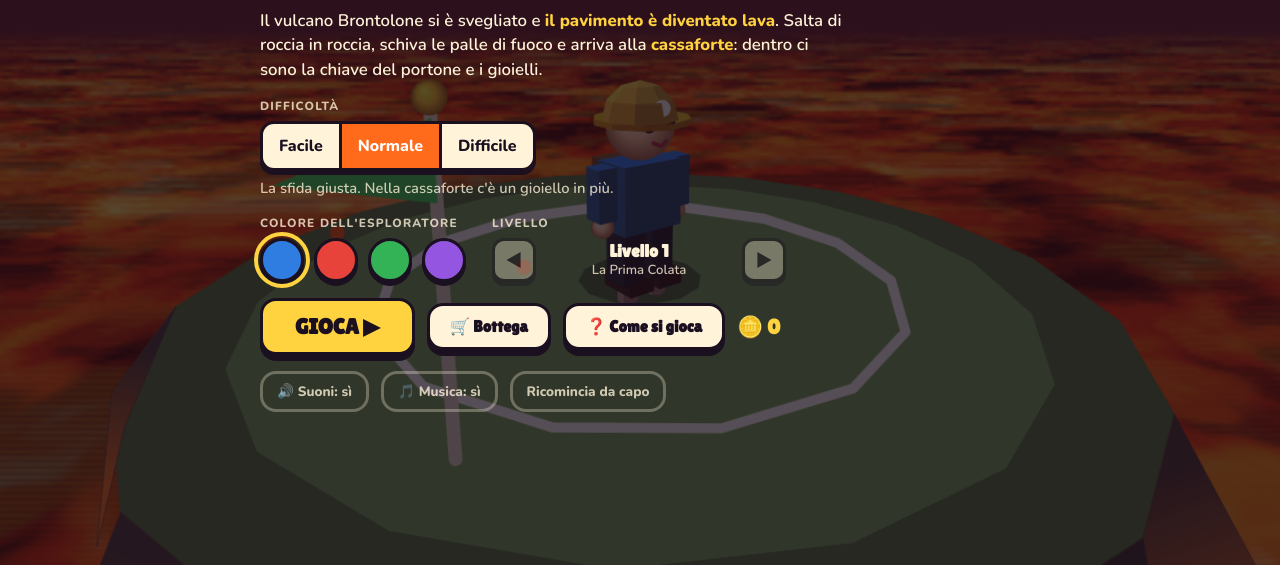
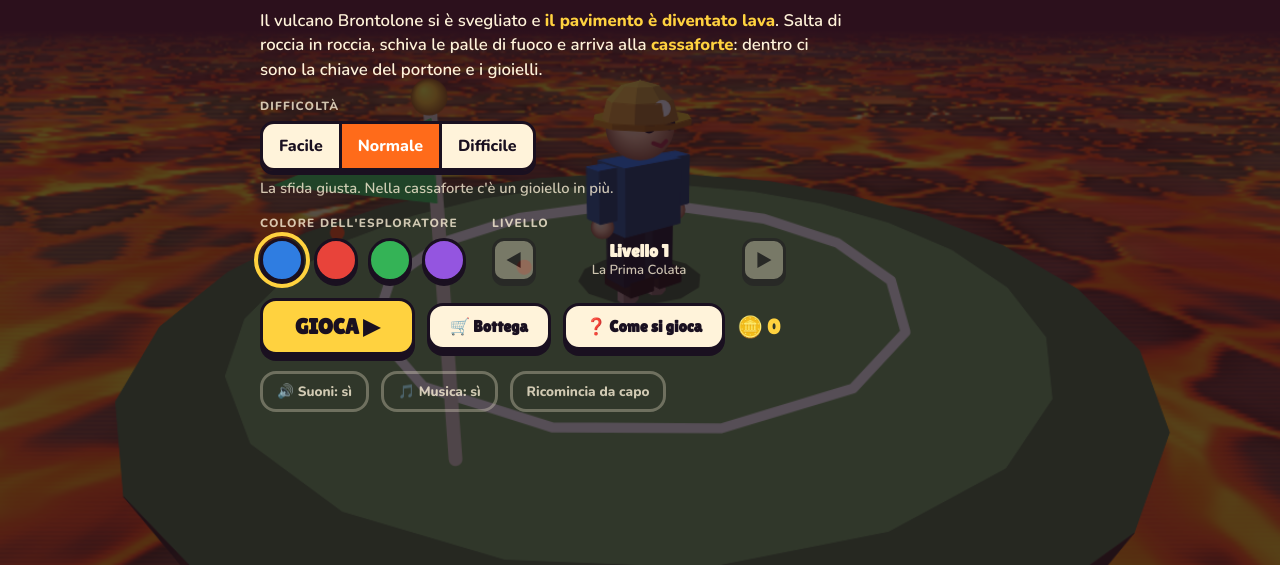
Before and after one commit to ienajd/occhio-alla-lava, a plain HTML site: page index.html in a window 1280 px wide. Shown: the part 235-800 px from the top of the page. Drawn offline with nearby package versions, Linux system fonts and the light colour scheme; animation ran at ten frames a second.

Commit message:
Lava più vera, rocce più precise

```diff
--- a/index.html
+++ b/index.html
@@ -576,37 +576,61 @@ function rumoreRipetuto(seme){
   return (u, v) => (uno(u,v,0)*.5 + uno(u,v,1)*.25 + uno(u,v,2)*.125 + uno(u,v,3)*.0625)/.9375;
 }
 const liscio = (a, b, x) => { const t = clamp((x-a)/(b-a), 0, 1); return t*t*(3-2*t); };
-function texPavimento(ghiaccio){
-  const N = 256, c = document.createElement('canvas'); c.width = c.height = N; const x = c.getContext('2d'), im = x.createImageData(N, N), d = im.data;
-  const f1 = rumoreRipetuto(ghiaccio ? 5 : 9), f2 = rumoreRipetuto(ghiaccio ? 6 : 11);
+function texGhiaccio(){
+  const N = 256, c = document.createElement('canvas'); c.width = c.height = N; const x = c.getContext('2d'), im = x.createImageData(N, N), d = im.data, f1 = rumoreRipetuto(5), f2 = rumoreRipetuto(6);
   for (let j=0;j<N;j++) for (let i=0;i<N;i++){
-    const u = i/N, v = j/N, q = f1(u, v), val = f2(u + q*.4, v + q*.25), o = (j*N + i)*4; let r, g, b;
-    if (ghiaccio){ const k = liscio(.3, .7, val), cr = 1 - liscio(0, .035, Math.abs(val - .5)); r = lerp(120, 236, k) + cr*30; g = lerp(185, 248, k) + cr*10; b = lerp(232, 255, k); }
-    else { let k = liscio(.3, .45, val); r = lerp(70, 240, k); g = lerp(10, 48, k); b = lerp(4, 6, k);
-      k = liscio(.45, .6, val); r = lerp(r, 255, k); g = lerp(g, 140, k); b = lerp(b, 14, k);
-      k = liscio(.63, .78, val); g = lerp(g, 236, k); b = lerp(b, 120, k); }
-    d[o] = r; d[o+1] = g; d[o+2] = b; d[o+3] = 255;
+    const u = i/N, v = j/N, q = f1(u, v), val = f2(u + q*.4, v + q*.25), o = (j*N + i)*4, k = liscio(.3, .7, val), cr = 1 - liscio(0, .035, Math.abs(val - .5));
+    d[o] = lerp(120, 236, k) + cr*30; d[o+1] = lerp(185, 248, k) + cr*10; d[o+2] = lerp(232, 255, k); d[o+3] = 255;
+  }
+  x.putImageData(im, 0, 0); return c;
+}
+// magma: la roccia fusa che scorre sotto, dall'arancio al giallo quasi bianco
+function texMagma(){
+  const N = 256, c = document.createElement('canvas'); c.width = c.height = N; const x = c.getContext('2d'), im = x.createImageData(N, N), d = im.data, f1 = rumoreRipetuto(9), f2 = rumoreRipetuto(11);
+  for (let j=0;j<N;j++) for (let i=0;i<N;i++){
+    const u = i/N, v = j/N, q = f1(u, v), val = f2(u + q*.45, v + q*.3), o = (j*N + i)*4, k = liscio(.28, .72, val), b = liscio(.66, .86, val);
+    d[o] = 255; d[o+1] = lerp(62, 214, k) + b*34; d[o+2] = lerp(0, 46, k*k) + b*150; d[o+3] = 255;
+  }
+  x.putImageData(im, 0, 0); return c;
+}
+// crosta: lastre di roccia scura che galleggiano sul magma. Dove si spaccano resta un buco trasparente
+// e lì sotto si vede il magma che scorre; il bordo delle lastre è rovente.
+function texCrosta(){
+  const N = 512, G = 9, c = document.createElement('canvas'); c.width = c.height = N; const x = c.getContext('2d'), im = x.createImageData(N, N), d = im.data;
+  const R = rng(77), px = [], py = [], caldo = [], f1 = rumoreRipetuto(21), f2 = rumoreRipetuto(22), f3 = rumoreRipetuto(23);
+  for (let k=0;k<G*G;k++){ px.push(.15 + R()*.7); py.push(.15 + R()*.7); caldo.push(R()); }
+  for (let j=0;j<N;j++) for (let i=0;i<N;i++){
+    const u0 = i/N, v0 = j/N, X = (u0 + (f1(u0, v0) - .5)*.1)*G, Y = (v0 + (f2(u0, v0) - .5)*.1)*G, cx = Math.floor(X), cy = Math.floor(Y);
+    let a = 9, b = 9, id = 0;
+    for (let oy=-1;oy<=1;oy++) for (let ox=-1;ox<=1;ox++){
+      const gx = cx + ox, gy = cy + oy, k = (((gy % G) + G) % G)*G + (((gx % G) + G) % G), dd = Math.hypot(gx + px[k] - X, gy + py[k] - Y);
+      if (dd < a){ b = a; a = dd; id = k; } else if (dd < b) b = dd;
+    }
+    const dist = b - a, grana = f3(u0*2 % 1, v0*2 % 1), w = .022 + .15*liscio(.5, .82, f3(u0, v0)), fresca = liscio(.7, .95, caldo[id]);
+    const tono = 16 + 30*grana + caldo[id]*14 + 22*liscio(.05, .5, dist), bordo = 1 - liscio(w*1.4, w*6.5, dist), o = (j*N + i)*4;
+    d[o] = lerp(tono*1.2 + fresca*70, 240, bordo); d[o+1] = lerp(tono*.78 + fresca*10, 78, bordo*bordo); d[o+2] = lerp(tono*.74, 10, bordo);
+    d[o+3] = 255*liscio(w, w*2.3, dist)*(1 - .4*fresca);
   }
   x.putImageData(im, 0, 0); return c;
 }
 function rigaDi(zc){ return CY - (-cam.y*FOC/zc - cam.fy*FOC)/cam.uy; }
-// La lava si dipinge su una tela tre volte più piccola e poi si ingrandisce: è sfumata, non si nota, e costa un decimo.
-const RID = 3, telaLava = document.createElement('canvas'), ctxL = telaLava.getContext('2d', { alpha:false });
-const patLava = ctxL.createPattern(texPavimento(false), 'repeat'), patGhiaccio = ctxL.createPattern(texPavimento(true), 'repeat');
-const matP = window.DOMMatrix ? new DOMMatrix() : null, STRISCE = !!(matP && patLava && patLava.setTransform);
+// La lava si dipinge su una tela più piccola e poi si ingrandisce: costa molto meno. Se lo schermo è lento si rimpicciolisce ancora.
+let RID = 2; const telaLava = document.createElement('canvas'), ctxL = telaLava.getContext('2d', { alpha:false });
+const patMagma = ctxL.createPattern(texMagma(), 'repeat'), patCrosta = ctxL.createPattern(texCrosta(), 'repeat'), patGhiaccio = ctxL.createPattern(texGhiaccio(), 'repeat');
+const matP = window.DOMMatrix ? new DOMMatrix() : null, STRISCE = !!(matP && patMagma && patMagma.setTransform);
 misura();
-function stendi(pat, k, sx, sy, y0, yO){
+function stendi(pat, N, k, sx, sy, y0, yO){
   const w = telaLava.width, hh = telaLava.height, cx = CX/RID, cy = CY/RID, foc = FOC/RID;
   let y = y0;
   while (y < hh){
-    const h = y - yO < 34 ? 1 : 2, yc = y + h/2, dy = cam.fy*foc + cam.uy*(cy - yc);
+    const h = y - yO < 50 ? 1 : 2, yc = y + h/2, dy = cam.fy*foc + cam.uy*(cy - yc);
     if (dy > -1e-4){ y += h; continue; }
     const t = -cam.y/dy; if (foc*t > NEB1 + 4){ y += h; continue; }
     const Cx = cam.x + (cam.fx*foc + cam.ux*(cy - yc))*t, Cz = cam.z + (cam.fz*foc + cam.uz*(cy - yc))*t;
     const t2 = -cam.y/(cam.fy*foc + cam.uy*(cy - yc - 1)), Gx = cam.x + (cam.fx*foc + cam.ux*(cy - yc - 1))*t2 - Cx, Gz = cam.z + (cam.fz*foc + cam.uz*(cy - yc - 1))*t2 - Cz;
     const a = k*cam.rx*t, b = k*cam.rz*t, c = k*Gx, d = k*Gz, det = a*d - b*c;
     if (Math.abs(det) > 1e-9){
-      const e = ((k*(Cx - cam.rx*t*cx - Gx*yc) + sx) % 256 + 256) % 256, f = ((k*(Cz - cam.rz*t*cx - Gz*yc) + sy) % 256 + 256) % 256;
+      const e = ((k*(Cx - cam.rx*t*cx - Gx*yc) + sx) % N + N) % N, f = ((k*(Cz - cam.rz*t*cx - Gz*yc) + sy) % N + N) % N;
       const ia = d/det, ib = -b/det, ic = -c/det, id = a/det;
       matP.a = ia; matP.b = ib; matP.c = ic; matP.d = id; matP.e = -(ia*e + ic*f); matP.f = -(ib*e + id*f);
       pat.setTransform(matP); ctxL.fillStyle = pat; ctxL.fillRect(0, y, w, h + .5);
@@ -619,10 +643,15 @@ function sfondo(){
   if (y0 > 0){ const g = ctx.createLinearGradient(0, 0, 0, y0); g.addColorStop(0, CIELO_CSS); g.addColorStop(1, NEB_CSS); ctx.fillStyle = g; ctx.fillRect(0, 0, W, y0); }
   if (y0 >= H) return;
   if (STRISCE){
-    const q0 = Math.floor(y0/RID), w = telaLava.width, hh = telaLava.height;
+    const q0 = Math.floor(y0/RID), w = telaLava.width, hh = telaLava.height, yq = yO/RID;
     ctxL.globalAlpha = 1; ctxL.fillStyle = NEB_CSS; ctxL.fillRect(0, q0, w, hh - q0);
-    if (gelo01 < .99){ stendi(patLava, 12.8, tempo*9, tempo*5, q0, yO/RID); ctxL.globalAlpha = .4; stendi(patLava, 30, -tempo*22, tempo*13, q0, yO/RID); ctxL.globalAlpha = 1; }
-    if (gelo01 > .01){ ctxL.globalAlpha = gelo01; stendi(patGhiaccio, 12.8, 0, 0, q0, yO/RID); ctxL.globalAlpha = 1; }
+    if (gelo01 < .99){
+      stendi(patMagma, 256, 15, tempo*16, tempo*9, q0, yq);            // il magma scorre...
+      stendi(patCrosta, 512, 30, tempo*2.6, tempo*1.3, q0, yq);        // ...sotto la crosta, che va alla deriva piano
+      if (RID < 3){ ctxL.globalCompositeOperation = 'lighter'; ctxL.globalAlpha = .12 + .07*Math.sin(tempo*1.6);   // respiro di calore, a chiazze
+        stendi(patMagma, 256, 5, -tempo*5, tempo*3, q0, yq); ctxL.globalCompositeOperation = 'source-over'; ctxL.globalAlpha = 1; }
+    }
+    if (gelo01 > .01){ ctxL.globalAlpha = gelo01; stendi(patGhiaccio, 256, 12.8, 0, 0, q0, yq); ctxL.globalAlpha = 1; }
     ctx.drawImage(telaLava, 0, q0, w, hh - q0, 0, q0*RID, w*RID, (hh - q0)*RID);
   } else { const g = ctx.createLinearGradient(0, y0, 0, H); g.addColorStop(0, NEB_CSS); g.addColorStop(1, gelo01 > .5 ? '#bfe6ff' : '#ff7a1a'); ctx.fillStyle = g; ctx.fillRect(0, y0, W, H - y0); }
   // foschia: verso l'orizzonte la lava sfuma nel colore del cielo
@@ -637,11 +666,12 @@ const COL_CIMA = { norm:0x9a8f82, frana:0xdcb478, mobile:0x4f9cc0, bandiera:0x79
 const applica = (M, x, y, z) => ({ x:M[0]*x+M[1]*y+M[2]*z+M[3], y:M[4]*x+M[5]*y+M[6]*z+M[7], z:M[8]*x+M[9]*y+M[10]*z+M[11] });
 
 // roccia: un tronco con la cima piatta. Il colore e il disegno sulla cima dicono che tipo è.
+// I fianchi rientrano verso il basso: la cima che si vede è esattamente il punto dove si può stare in piedi.
 function creaRoccia(p){
-  const n = p.r > 4 ? 18 : 10, g = vuota(), R = rng(Math.abs(Math.round(p.x*31 + p.z*17)) + 5), r = p.r;
+  const n = p.r > 4 ? 22 : 14, g = vuota(), R = rng(Math.abs(Math.round(p.x*31 + p.z*17)) + 5), r = p.r;
   const cC = rgb(COL_CIMA[p.tipo]), cL = rgb(p.tipo === 'frana' ? 0x8a6a48 : 0x5c4c4a);
-  for (let i=0;i<n;i++){ const a = i*2*Math.PI/n; g.v.push(Math.sin(a)*r*1.03, 0, Math.cos(a)*r*1.03); }
-  for (let i=0;i<n;i++){ const a = i*2*Math.PI/n, k = r*(1.08 + R()*.16); g.v.push(Math.sin(a)*k, -p.y, Math.cos(a)*k); }
+  for (let i=0;i<n;i++){ const a = i*2*Math.PI/n; g.v.push(Math.sin(a)*r*1.02, 0, Math.cos(a)*r*1.02); }
+  for (let i=0;i<n;i++){ const a = i*2*Math.PI/n, k = r*(.84 + R()*.12); g.v.push(Math.sin(a)*k, -p.y, Math.cos(a)*k); }
   for (let i=0;i<n;i++){ const j = (i+1)%n, s = .8 + R()*.4; g.f.push({ k:'p', i:[i, n+i, n+j, j], c:cL.map(v => v*s), gl:true }); }
   g.f.push({ k:'p', i:[...Array(n).keys()], c:cC.map(v => v*.68) });
   agg(g, gPoli(cerchio(r*.86, n, 0), cC, { b:-.3 }));
@@ -757,7 +787,7 @@ function creaEroe(){
   E.obj = { strati:[corpo, [E.bolla]], x:0, y:0, z:0, rag:1.6 };
 }
 creaEroe();
-const ombra = { m:rete(gPoli(cerchio(1, 12, 0), 0x000000, { em:true, a:.4 })), obj:null }; ombra.obj = { strati:[[ombra.m]], x:0, y:0, z:0, rag:.8 };
+const ombra = { m:rete(agg(gPoli(cerchio(1, 12, 0), 0x000000, { em:true, a:.45 }), gLinea(cerchio(1.25, 16, .01), .16, 0xffffff, { ch:true, em:true, a:.95, b:-.2 }))), obj:null }; ombra.obj = { strati:[[ombra.m]], x:0, y:0, z:0, rag:.8 };
 const G_BOMBA = gSfera(.55, 0xffa51f, { em:true });
 const G_ANELLO = gLinea(cerchio(1.7, 20, 0), .2, 0xff2a1a, { ch:true, em:true, a:1 });
 const G_DISCO = gPoli(cerchio(1.7, 14, 0), 0xff2a1a, { em:true, a:.38 });
@@ -972,7 +1002,7 @@ function rinasci(){
   L.cibo = Math.max(L.cibo, 40); L.acqua = Math.max(L.acqua, 40);
 }
 function salta(sup){
-  const e = eroe; e.vel.y = sup ? 15 : SALTO; e.aTerra = null; e.coyote = 0; e.buffer = 0; e.superSalto = !!sup;
+  const e = eroe; e.vel.y = sup ? 15 : SALTO; e.aTerra = null; e.coyote = 0; e.buffer = 0; e.superSalto = !!sup; e.noPresa = null; e.saltato = true;
   if (sup){ SUONO.molla(); scoppio(e.pos.x, e.pos.y, e.pos.z, 10, 0xffffff, 3); } else SUONO.salto();
 }
 function usaGelo(){
@@ -1014,7 +1044,9 @@ function muoviEroe(dt){
   const e = eroe, L = liv;
   if (e.aTerra && e.aTerra !== GHIACCIO && !e.aTerra.solido) e.aTerra = null;
   if (e.aTerra && e.aTerra !== GHIACCIO){ e.pos.x += e.aTerra.dx; e.pos.y = e.aTerra.y; }
-  const vmax = VEL*(e.superSalto ? 1.55 : 1), acc = (e.aTerra ? 70 : 42)*dt;
+  const suPrima = e.aTerra;
+  // in aria, se molli i comandi, lo slancio resta: il salto arriva dove l'avevi puntato
+  const vmax = VEL*(e.superSalto ? 1.55 : 1), acc = (e.aTerra ? 70 : (inp.x || inp.z) ? 42 : 14)*dt;
   e.vel.x = avvicina(e.vel.x, inp.x*vmax, acc); e.vel.z = avvicina(e.vel.z, inp.z*vmax, acc);
   e.buffer -= dt; e.coyote -= dt; if (e.aTerra) e.coyote = .12;
   if (inp.molla){ inp.molla = false;
@@ -1048,15 +1080,21 @@ function muoviEroe(dt){
       if (e.aTerra === p){ if (!terra || p.y > terra.y) terra = p; continue; }
       if (e.vel.y <= 0 && prevY >= p.y - toll - Math.abs(p.dy)*2 && e.pos.y <= p.y + .02){ if (!terra || p.y > terra.y) terra = p; continue; }
     }
+    // presa del bordo: se arrivi da un salto e manchi la cima per un soffio, ti aggrappi e sali
+    if (!e.aTerra && e.vel.y < 0 && p !== e.noPresa && d > .001 && d < p.r + .55 && e.pos.y <= p.y + .05 && e.pos.y > p.y - .85){
+      if (d > p.r){ e.pos.x = p.x + dx/d*p.r; e.pos.z = p.z + dz/d*p.r; }
+      if (!terra || p.y > terra.y) terra = p; continue; }
     if (e.pos.y < p.y - .5 && d < p.r + RAG && d > .001){ e.pos.x = p.x + dx/d*(p.r + RAG); e.pos.z = p.z + dz/d*(p.r + RAG); }
   }
   if (terra){
     if (e.aTerra !== terra) atterra(terra, e.vel.y);
-    e.aTerra = terra; e.pos.y = terra.y; e.vel.y = 0; e.superSalto = false;
+    e.aTerra = terra; e.pos.y = terra.y; e.vel.y = 0; e.superSalto = false; e.noPresa = null; e.saltato = false;
   } else if (L.gelo > 0 && e.pos.y <= .08 && e.vel.y <= 0){
     if (e.aTerra !== GHIACCIO && e.vel.y < -3) SUONO.atterra();
     e.aTerra = GHIACCIO; e.pos.y = .08; e.vel.y = 0; e.superSalto = false;
   } else {
+    // sceso a piedi dal bordo (senza saltare): quella roccia non ti riprende, altrimenti non scenderesti mai
+    if (suPrima && suPrima !== GHIACCIO && !e.saltato) e.noPresa = suPrima;
     e.aTerra = null; if (e.pos.y < .05) cadeInLava();
   }
   if (e.invuln > 0) e.invuln -= dt;
@@ -1179,7 +1217,7 @@ function aggiornaVulcani(dt){
 }
 
 /* ---- aspetto: pose, ombra, telecamera ---- */
-const pose = { gS:0, gD:0, bS:0, bD:0, bz:0 };
+const pose = { gS:0, gD:0, bS:0, bD:0, bz:0 }, BIANCO = [255,255,255], ROSSO = [255,60,40];
 function posa(dt){
   const e = eroe, L = liv, v = Math.hypot(e.vel.x, e.vel.z), corsa = clamp(v/VEL, 0, 1);
   if (v > .6 && L.stato === 'gioco') e.rot = angVerso(e.rot, Math.atan2(e.vel.x, e.vel.z), 14*dt);
@@ -1201,6 +1239,8 @@ function posa(dt){
   E.obj.spento = e.invuln > 0 && Math.floor(tempo*14) % 2 === 0;
   const sy = suoloSotto(e.pos.x, e.pos.z, e.pos.y), so = clamp(.62 - (e.pos.y - sy)*.05, .28, .62);
   ombra.m.M = mMul(mTr(e.pos.x, sy + .03, e.pos.z), mSc(so, 1, so)); ombra.obj.x = e.pos.x; ombra.obj.y = sy; ombra.obj.z = e.pos.z;
+  const inAria = !e.aTerra && L.stato === 'gioco', anello = ombra.m.f[1]; anello.off = !inAria; anello.c = sy > .1 || L.gelo > 0 ? BIANCO : ROSSO;
+  if (inAria) ombra.m.M = mMul(mTr(e.pos.x, sy + .03, e.pos.z), mSc(.5, 1, .5));
   ombra.obj.spento = L.stato === 'lava';
 }
 function telecamera(dt){
@@ -1329,7 +1369,7 @@ $('#bt-avanti').onclick = () => avvia(app.dopo === 'avanti' ? liv.n + 1 : app.do
 $('#bt-menu').onclick = vaiMenu;
 
 /* ============ giro principale ============ */
-let ultimo = 0;
+let ultimo = 0, lento = 0;
 // la fisica va a piccoli passi anche quando lo schermo è lento, così il gioco non rallenta e non si attraversano le rocce
 function fotogramma(dt){ const n = Math.max(2, Math.ceil(dt/.0125)); for (let i=0;i<n;i++) aggiorna(dt/n); posa(dt); telecamera(dt); ambiente(dt); aggiornaParticelle(dt); barre(); }
 function giro(ts){
@@ -1337,6 +1377,7 @@ function giro(ts){
   const dt = Math.min(.12, (ts - ultimo)/1000 || 0); ultimo = ts;
   if (app.fermo) return;
   tempo += dt;
+  if (RID === 2 && app.modo === 'gioco'){ lento = dt > .05 ? lento + dt : Math.max(0, lento - dt*.5); if (lento > 2.5){ RID = 3; misura(); } }
   if (app.modo === 'gioco') fotogramma(dt);
   else if (app.modo === 'menu' || app.modo === 'bottega'){
     // dietro al menu: l'esploratore sulla prima isola, con la telecamera che gli gira piano intorno
```
